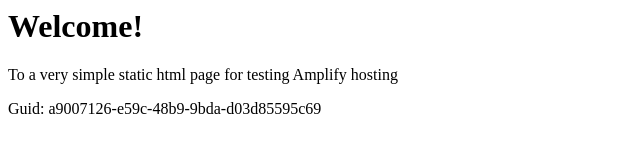
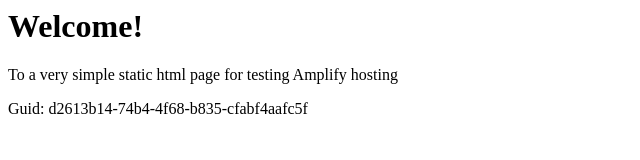
Before and after one commit to aws-aemilia-mxp/Github-PR-Commit-Integration-Test-DoNotTouch-GithubWebhookPreviewCanaryTest-v1-preprod-eu-south-1, a website: page src/index.html in a window 1280 px wide. Shown: the full height of the page, 0-640 px from the left. Drawn offline with Linux system fonts and the light colour scheme.

Commit message:
commit from integ tests

```diff
--- a/src/index.html
+++ b/src/index.html
@@ -12,6 +12,6 @@
 <body>
     <h1>Welcome!</h1>
     <p>To a very simple static html page for testing Amplify hosting</p>
-    <p>Guid: a9007126-e59c-48b9-9bda-d03d85595c69</p></body>
+    <p>Guid: d2613b14-74b4-4f68-b835-cfabf4aafc5f</p></body>
 
 </html>
```
